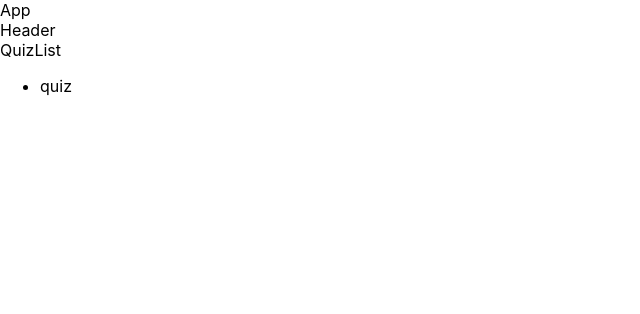
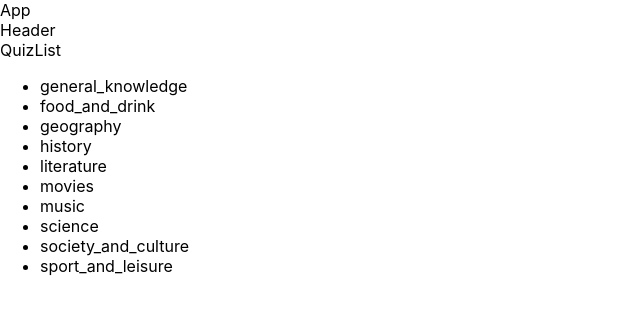
Before and after one commit to agubernikoff/quizzes, a React (Create React App) app: page / in a window 1280 px wide. Shown: the top 314 px of the page, without its empty margins (0-640 px from the left). Built offline with nearby package versions, Linux system fonts and the light colour scheme.

Commit message:
added categories and dynamic fetching accordingly

```diff
--- a/src/App.js
+++ b/src/App.js
@@ -16,7 +16,7 @@ function App() {
       App
       <Header />
       {quizClicked ? (
-        <Quiz />
+        <Quiz quizClicked={quizClicked} />
       ) : (
         <QuizList quiz="quiz" onQuizClick={onQuizClick} />
       )}
--- a/src/Question.js
+++ b/src/Question.js
@@ -22,12 +22,11 @@ function Question({ q }) {
   }
   const answers = [...q.incorrectAnswers, q.correctAnswer];
   console.log(shuffle(answers));
-  const mappedAs = q.incorrectAnswers.map((a) => <h5 key={a}>{a}</h5>);
+  const mappedAs = shuffle(answers).map((a) => <h5 key={a}>{a}</h5>);
   return (
     <div>
       <h4>{q.question}</h4>
       {mappedAs}
-      <h5>{q.correctAnswer}</h5>
     </div>
   );
 }
--- a/src/Quiz.js
+++ b/src/Quiz.js
@@ -2,7 +2,7 @@ import React, { useState, useEffect } from "react";
 // import LeaderBoard from "./LeaderBoard";
 import Question from "./Question";
 
-function Quiz() {
+function Quiz({ quizClicked }) {
   //   const [timeRemaining, setTimeRemaining] = useState(10);
   //   const [displayLeaders, setDisplayLeaders] = useState(false);
   const [questions, setQuestions] = useState([]);
@@ -10,7 +10,7 @@ function Quiz() {
   useEffect(
     () =>
       fetch(
-        "https://api.trivia.willfry.co.uk/questions?categories=sport_and_leisure&limit=5"
+        `https://api.trivia.willfry.co.uk/questions?categories=${quizClicked}&limit=5`
       )
         .then((resp) => resp.json())
         .then((data) => setQuestions(data)),
--- a/src/QuizList.js
+++ b/src/QuizList.js
@@ -1,15 +1,30 @@
 import React from "react";
 
+const categories = [
+  "general_knowledge",
+  "food_and_drink",
+  "geography",
+  "history",
+  "literature",
+  "movies",
+  "music",
+  "science",
+  "society_and_culture",
+  "sport_and_leisure",
+];
 function QuizList({ quiz, onQuizClick }) {
-  function handleQuizClick() {
-    onQuizClick(quiz);
+  const mappedcategories = categories.map((c) => (
+    <li key={c} onClick={handleQuizClick}>
+      {c}
+    </li>
+  ));
+  function handleQuizClick(e) {
+    onQuizClick(e.target.innerText);
   }
   return (
     <div>
       QuizList
-      <ul>
-        <li onClick={handleQuizClick}>{quiz}</li>
-      </ul>
+      <ul>{mappedcategories}</ul>
     </div>
   );
 }
```
